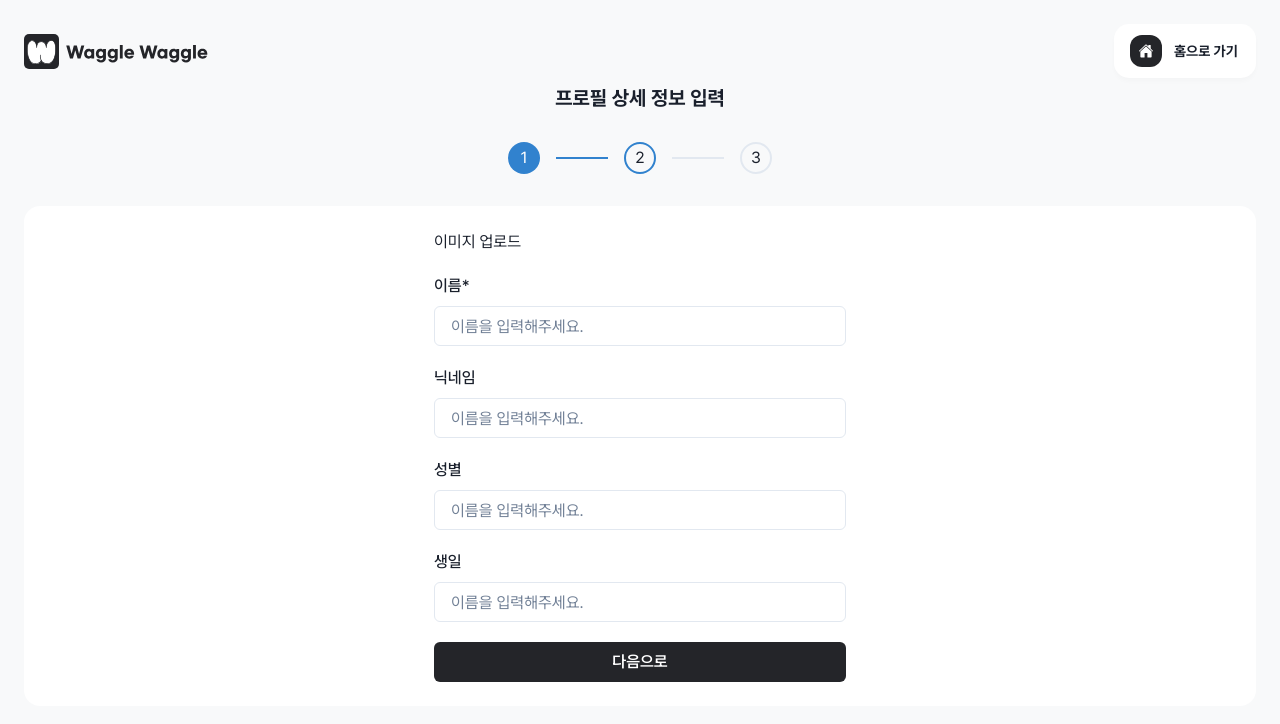
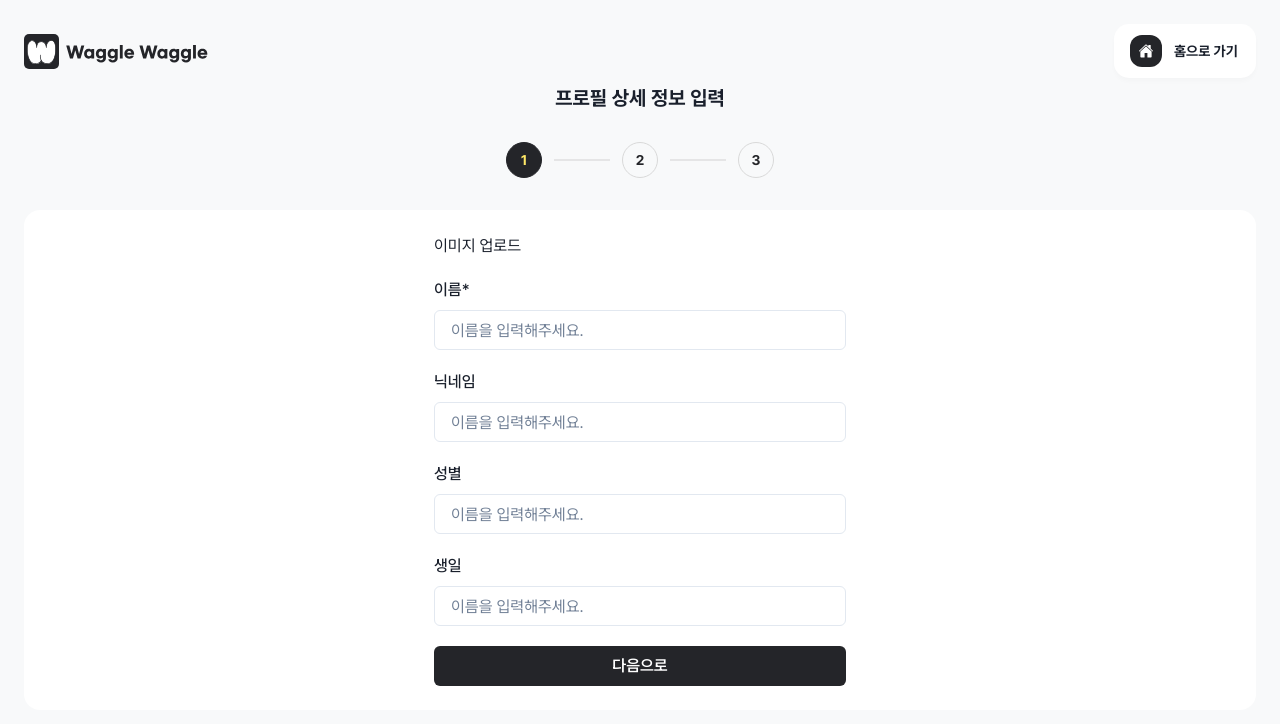
Before and after one commit to DDD-Community/DDD-10-WABLE-WEB, a Next.js app: page /profile/create in a window 1280 px wide. Shown: the top 724 px of the page. Built offline with nearby package versions, Linux system fonts and the light colour scheme.

Commit message:
feat: Stepper 구현

```diff
--- a/src/components/pages/profile/components/ProfileBasicInformationForm/index.tsx
+++ b/src/components/pages/profile/components/ProfileBasicInformationForm/index.tsx
@@ -6,40 +6,14 @@ import {
   FormControl,
   FormLabel,
   Input,
-  Step,
-  StepIndicator,
-  StepNumber,
-  StepSeparator,
-  StepStatus,
-  Stepper,
 } from '@chakra-ui/react';
 import { useFormContext } from 'react-hook-form';
 
-export function ProfileBasicInformationForm({
-  steps,
-  activeStepIndex,
-}: {
-  steps: ProfileSteps;
-  activeStepIndex: number;
-}) {
+export function ProfileBasicInformationForm() {
   const { register } = useFormContext();
 
   return (
     <Flex w="100%" gap="32px" flexDirection="column" alignItems="center">
-      <Stepper index={1} w="264px">
-        {steps.map((step, index) => (
-          <Step key={index}>
-            <StepIndicator>
-              <StepStatus
-                complete={<StepNumber />}
-                incomplete={<StepNumber />}
-                active={<StepNumber />}
-              />
-            </StepIndicator>
-            <StepSeparator />
-          </Step>
-        ))}
-      </Stepper>
       <Flex
         w="100%"
         bg="white"
--- /dev/null
+++ b/src/components/pages/profile/components/Stepper/index.tsx
@@ -0,0 +1,60 @@
+import { isLastIndex } from '@/utils/array';
+import { isLessThanEqual } from '@/utils/number';
+import { Flex, Divider, Heading } from '@chakra-ui/react';
+import { Fragment } from 'react';
+
+export function Stepper<T>({
+  steps,
+  activeStepIndex,
+}: {
+  steps: readonly T[];
+  activeStepIndex: number;
+}) {
+  return (
+    <Flex gap="12px">
+      {steps.map((_, index) => {
+        return (
+          <Fragment key={index}>
+            <Flex
+              w="36px"
+              h="36px"
+              borderRadius="50%"
+              bg={
+                isLessThanEqual(index, activeStepIndex)
+                  ? 'black'
+                  : 'transparent'
+              }
+              border="1px"
+              borderColor={
+                isLessThanEqual(index, activeStepIndex) ? 'black' : '#d9d9d9'
+              }
+              justifyContent="center"
+              alignItems="center"
+            >
+              <Heading
+                size="xs"
+                color={
+                  isLessThanEqual(index, activeStepIndex) ? 'point' : 'black'
+                }
+              >
+                {index + 1}
+              </Heading>
+            </Flex>
+            {!isLastIndex(index, steps as T[]) && (
+              <Flex w="56px" alignItems="center">
+                <Divider
+                  borderColor={
+                    isLessThanEqual(index + 1, activeStepIndex)
+                      ? 'black'
+                      : '#d9d9d9'
+                  }
+                  borderBottomWidth="2px"
+                />
+              </Flex>
+            )}
+          </Fragment>
+        );
+      })}
+    </Flex>
+  );
+}
--- a/src/pages/profile/create.tsx
+++ b/src/pages/profile/create.tsx
@@ -1,11 +1,12 @@
 import { ProfileBasicInformationForm } from '@/components/pages/profile/components/ProfileBasicInformationForm';
 import { useFunnel } from '@/hooks/common/useFunnel';
 import { ProfileSchema, profileSchema } from '@/models/profile';
-import { Flex, VStack, useSteps, Heading } from '@chakra-ui/react';
+import { Flex, VStack, Heading } from '@chakra-ui/react';
 import { FormProvider, useForm } from 'react-hook-form';
 import { zodResolver } from '@hookform/resolvers/zod';
 
 import * as C from '@/components/pages/profile/components';
+import { Stepper } from '@/components/pages/profile/components/Stepper';
 
 const STEPS = [
   '프로필 상세 정보 입력 - 기본 정보',
@@ -20,10 +21,6 @@ export type ProfileSteps = typeof STEPS;
  */
 export default function Profile() {
   const [Funnel, step, setStep] = useFunnel({ steps: STEPS });
-  const { activeStep: activeStepIndex } = useSteps({
-    index: STEPS.indexOf(step),
-    count: STEPS.length,
-  });
   const methods = useForm<ProfileSchema>({
     resolver: zodResolver(profileSchema),
   });
@@ -47,12 +44,10 @@ export default function Profile() {
             onSubmit={methods.handleSubmit(handleSubmit)}
           >
             <Heading size="md">프로필 상세 정보 입력</Heading>
+            <Stepper steps={STEPS} activeStepIndex={0} />
             <Funnel>
               <Funnel.Step name="프로필 상세 정보 입력 - 기본 정보">
-                <ProfileBasicInformationForm
-                  steps={STEPS}
-                  activeStepIndex={activeStepIndex}
-                />
+                <ProfileBasicInformationForm />
               </Funnel.Step>
             </Funnel>
           </Flex>
--- /dev/null
+++ b/src/utils/array.ts
@@ -0,0 +1,5 @@
+type Writeable<T> = { -readonly [P in keyof T]: T[P] };
+
+export function isLastIndex<T>(index: number, array: T[]) {
+  return Array.isArray(array) && index === array.length - 1;
+}
--- /dev/null
+++ b/src/utils/number.ts
@@ -0,0 +1,3 @@
+export function isLessThanEqual(value: number, compare: number) {
+  return value <= compare;
+}
```
